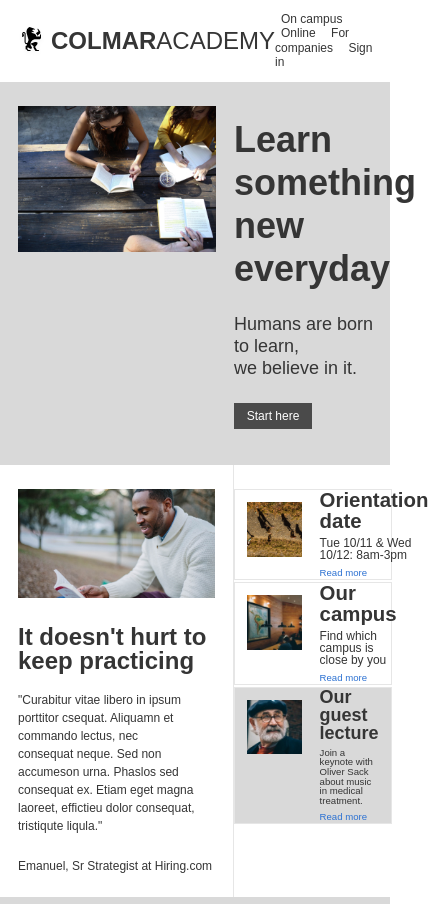
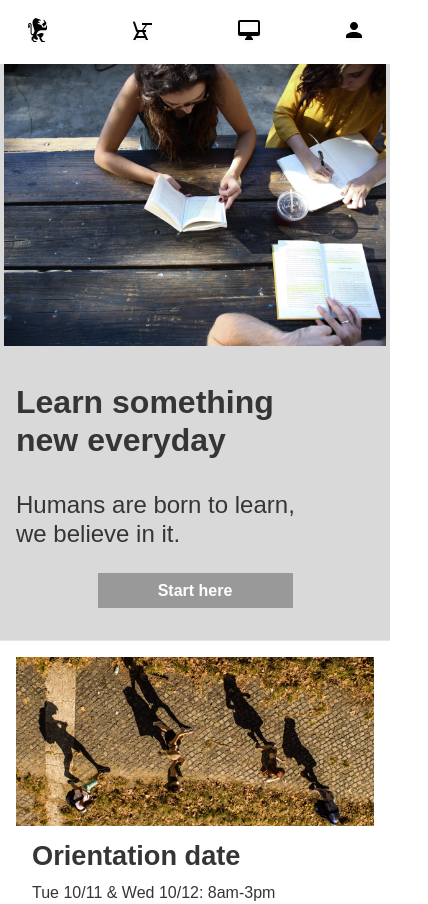
Before and after one commit to haratzj/colmar, a plain HTML site: page index.html in a window 390 px wide. Shown: the top 904 px of the page, 428 px wide, since content can reach past the window. Drawn offline with Linux system fonts and the light colour scheme.

Commit message:
Responsive done.

```diff
--- a/index.html
+++ b/index.html
@@ -12,6 +12,9 @@
     <!-- Header -->
     <header>
       <img src="./resources/images/ic-logo.svg" alt="an icon of logo">
+      <img id="logo-campus" src="./resources/images/ic-on-campus.svg" alt="an icon of campus">
+      <img id="logo-online"src="./resources/images/ic-online.svg" alt="an icon of computer">
+      <img id="logo-login"src="./resources/images/ic-login.svg" alt="an icon of login">
       <div class="companyname">
         <span id="colmar">COLMAR</span><span id="academy">ACADEMY</span>
       </div>
@@ -21,6 +24,7 @@
         <span>For companies</span>
         <span>Sign in</span>
       </nav>
+
     </header>
 
     <!-- Main Content -->
@@ -52,7 +56,8 @@
         <div class="right">
           <div class="content">
             <div class="imgbox">
-              <img src="resources/images/information-orientation.jpg" alt="an image of people walking on the campus">
+              <img id="otdesktop"src="resources/images/information-orientation.jpg" alt="an image of people walking on the campus">
+              <img id="otmobile" src="resources/images/information-orientation-mobile.jpg" alt="an image of people walking on the campus">
             </div>
             <div class="infobox">
               <h3>Orientation date</h3>
@@ -62,7 +67,8 @@
           </div>
           <div class="content">
             <div class="imgbox">
-              <img src="resources/images/information-campus.jpg" alt="an image of the campus">
+              <img id="campdesktop" src="resources/images/information-campus.jpg" alt="an image of the campus">
+              <img id="campmobile" src="resources/images/information-campus-mobile.jpg" alt="an image of the campus">
             </div>
             <div class="infobox">
               <h3>Our campus</h3>
@@ -72,7 +78,8 @@
           </div>
           <div class="content" id="lecturerbox">
             <div class="imgbox">
-              <img src="resources/images/information-guest-lecture.jpg" alt="an image of a guest lecturer">
+              <img id="lecturedesktop" src="resources/images/information-guest-lecture.jpg" alt="an image of a guest lecturer">
+              <img id="lecturemobile" src="resources/images/information-guest-lecture-mobile.jpg" alt="an image of a guest lecturer">
             </div>
             <div class="infobox">
               <h3>Our guest lecture</h3>
--- a/resources/css/style.css
+++ b/resources/css/style.css
@@ -15,6 +15,13 @@ body {
     font-size: 12px;
   }
 }
+
+@media only screen and (max-width: 450px) {
+  html {
+    font-size: 16px;
+  }
+}
+
 
 /* HEADER */
 
@@ -51,6 +58,37 @@ header nav span {
   margin: 0 0.5rem;
 }
 
+#logo-campus,
+#logo-online,
+#logo-login {
+  display: none;
+}
+
+
+
+@media only screen and (max-width: 450px) {
+  header>div.companyname,
+  header>nav {
+    display: none;
+  }
+
+  #logo-campus,
+  #logo-online,
+  #logo-login {
+    display: inline-block;
+  }
+
+  header {
+    justify-content: space-between;
+    padding: 0;
+    height: 4rem;
+  }
+
+  header > img {
+    margin: 0 1.5rem;;
+  }
+}
+
 
 /* MAIN */
 
@@ -58,6 +96,7 @@ div.main {
   width: 100%;
   display: flex;
   flex-direction: column;
+  margin: 0 auto;
 }
 
 div.coloring:nth-child(2n+1){
@@ -80,6 +119,7 @@ div.right {
   display: flex;
   flex-direction: column;
 }
+
 
 
 
@@ -117,6 +157,38 @@ h4 {
   font-size: 1.5rem;
 }
 
+@media only screen and (max-width: 450px) {
+  .container {
+    flex-direction: column;
+  }
+
+  div.left {
+    margin: 0 auto;
+    width: 98%;
+  }
+
+  div.right {
+    width: 100%;
+    margin: 0;
+    display: block;
+  }
+
+  #firstbox>div.right>h1 {
+    font-size: 2rem;
+    margin: 2rem 0;
+    margin-left: 1rem;
+  }
+  #firstbox>div.right>h4 {
+    font-size: 1.5rem;
+    margin-left: 1rem;
+    margin-bottom: 1.5rem;
+  }
+  #firstbox>div.right>div.btn {
+    margin: 0 auto;
+    margin-bottom: 2rem;
+  }
+}
+
 
 /*Second Box */
 
@@ -139,7 +211,7 @@ h3 {
   margin-bottom: 0.2rem;
 }
 
-#secondbox .content {
+.content {
   border: 1px solid hsla(0, 0%, 90%, 1);
 }
 
@@ -161,7 +233,6 @@ div.right {
 
 .right .content .imgbox img {
   width: 100%;
-  object-fit: cover;
 }
 
 #lecturerbox {
@@ -193,6 +264,12 @@ div.infobox span {
   border-right: 1px solid hsla(0, 0%, 90%, 1);
 }
 
+#otmobile,
+#campmobile,
+#lecturemobile {
+  display: none;
+}
+
 @media only screen and (max-width: 1200px) {
   #lecturerbox>div.infobox>h3 {
     font-size: 1.5rem;
@@ -202,10 +279,82 @@ div.infobox span {
   }
 }
 
-/*div.infobox>h3,
-div.infobox>p {
-  line-height: 1.1;
-}*/
+@media only screen and (max-width: 450px) {
+  div.content{
+    border: none;
+  }
+
+  #secondbox>div.left {
+    display: none;
+  }
+  #secondbox>div.right>div.content {
+    display: block;
+  }
+
+  #otmobile,
+  #campmobile,
+  #lecturemobile {
+    display: block;
+  }
+  #otdesktop,
+  #campdesktop,
+  #lecturedesktop {
+    display: none;
+  }
+
+  #secondbox>.right {
+    box-sizing: border-box;
+    padding: 1rem;
+    padding-bottom: 0;
+  }
+
+  #secondbox>.right>.content>.imgbox {
+    width: inherit;
+    max-width: 100%;
+    height: auto;
+    margin: 0;
+    padding: 0;
+  }
+
+  #secondbox>.right>.content>.imgbox>img {
+    width: 100%;
+  }
+
+  #secondbox div.infobox {
+    display: block;
+    padding-right: 1rem;
+    padding-left: 1rem;
+    padding-top: 1rem;
+    padding-bottom: 2rem;
+  }
+  div.infobox p{
+    margin: 1rem 0;
+  }
+  div.infobox {
+    margin-right: 0;
+    width: auto;
+    max-width: 100%;
+  }
+
+  #lecturerbox>div.infobox>p{
+    width: 100%;
+    line-height: 1.2;
+    font-size: 1rem;
+  }
+
+  #lecturerbox {
+    background-color: white;
+  }
+
+  .right .content {
+    margin-bottom: 0;
+  }
+
+  .right {
+    border-bottom: 1px solid hsla(0, 0%, 90%, 1);
+  }
+}
+
 
 /*3333333333 Third Box3 3333333 */
 
@@ -246,12 +395,27 @@ div.left video {
  }
 }
 
+@media only screen and (max-width: 450px) {
+  #thirdbox div.container div.right {
+    display:none;
+  }
+  #thirdbox div.container div.left h4,
+  #thirdbox div.container div.left p {
+    display: none;
+  }
+  #thirdbox div.right {
+    border-bottom: none;
+  }
+  #thirdbox div.left {
+    margin-bottom: 1.5rem;
+  }
+}
 
 
 
 /* 4444444444444444 Fourth BOx 444444444 */
 
-#fourthbox div.courses {
+div.courses {
   display: flex;
   margin: 0 4rem;
   flex-wrap: wrap;
@@ -304,6 +468,50 @@ div.course div.coursetxt p {
   }
 }
 
+@media only screen and (max-width: 450px) {
+  #fourthbox {
+    border-bottom: 1px solid hsla(0, 0%, 90%, 1);
+  }
+    #fourthbox h2 {
+      margin-bottom: 1rem;
+    }
+    div.courseimg {
+      display: none;
+    }
+
+    div.coursetxt span,
+    div.coursetxt p {
+      display: none;
+    }
+
+    div.courses {
+      flex-direction: column;
+      justify-content: space-between;
+      margin: 0 1rem;
+      padding-bottom: 1.5rem;
+    }
+
+    div.course {
+      display: block;
+      width: auto;
+      margin: 0 0 0.5rem 0;
+    }
+
+    div.course div.coursetxt {
+      padding: 0;
+    }
+
+    div.course div.coursetxt h3{
+      box-sizing: border-box;
+      margin-bottom: 0;
+      padding: 1rem 0 1rem 1rem;
+      background-color: hsla(0, 0%, 85%, 1);
+      font-size: 1.5rem;
+    }
+}
+
+
+
 
 /* Footer */
 
@@ -318,3 +526,34 @@ footer {
 footer div.terms span {
   margin: 0.5rem;
 }
+
+
+@media only screen and (max-width: 450px){
+  footer {
+    border-top: none;
+    padding: 1rem 0 1rem 1rem;
+    display: block;
+    height: auto;
+  }
+
+  footer div.terms {
+    display: none;
+  }
+
+  footer p {
+    font-size: 0.8rem;
+  }
+
+  div.coloring:nth-child(2n+1){
+    background-color: white;
+  }
+
+  #firstbox {
+    background-color: hsla(0, 0%, 85%, 1);
+  }
+
+  #firstbox>div.right>div.btn {
+    font-weight: bold;
+    background-color: hsla(0, 0%, 60%, 1);
+  }
+}
```
